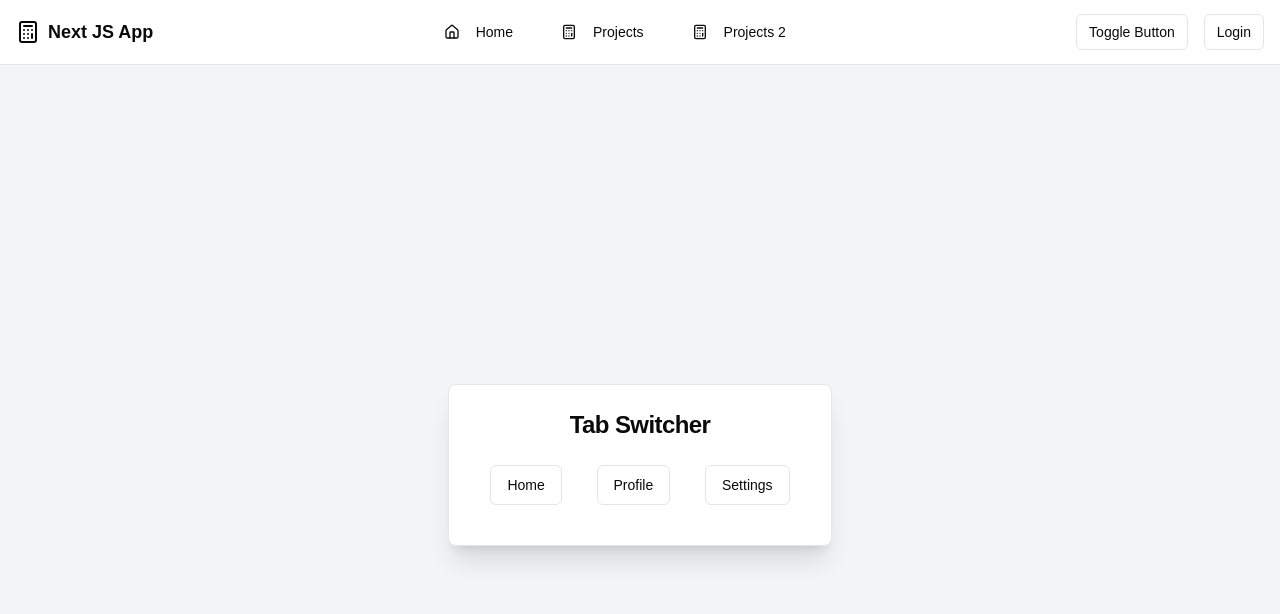
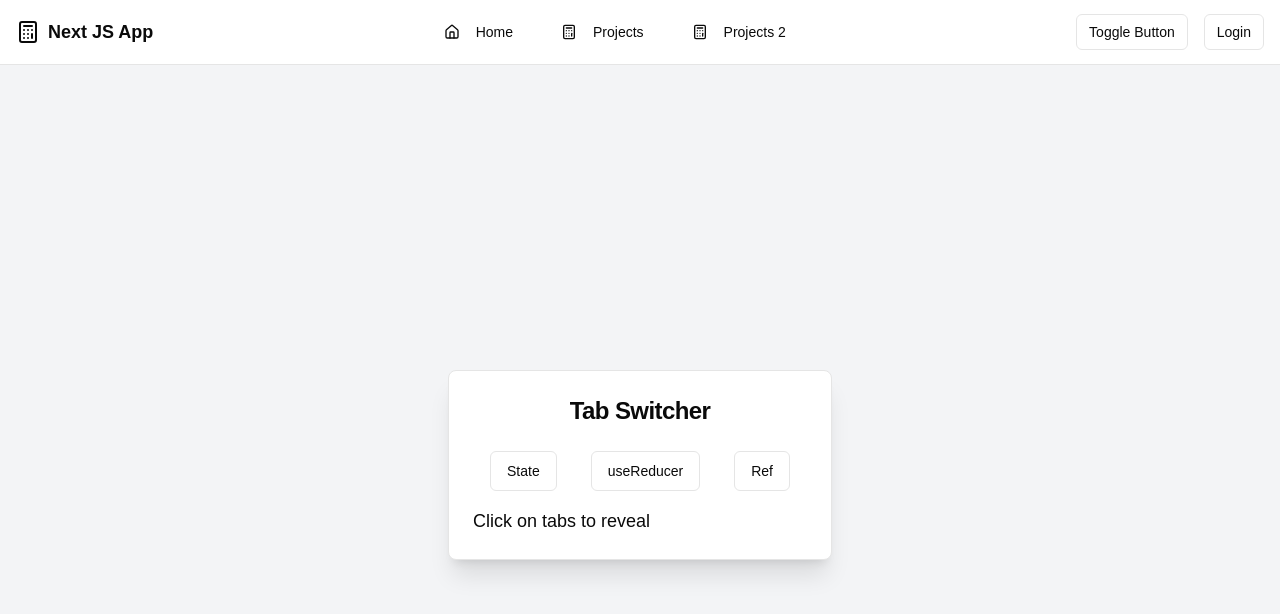
Before and after one commit to 1hirak/ProjectDisplay, a Next.js app: page /SimpleTabSwitcher in a window 1280 px wide. Shown: the top 614 px of the page. Built offline with nearby package versions, Linux system fonts and the light colour scheme.

Commit message:
[problem solved]

```diff
--- a/src/app/SimpleTabSwitcher/page.jsx
+++ b/src/app/SimpleTabSwitcher/page.jsx
@@ -1,22 +1,50 @@
-'use client'
+"use client";
 
 import { useReducer } from "react";
 import { Card, CardContent, CardHeader, CardTitle } from "@/components/ui/card";
 import { Button } from "@/components/ui/button";
 
-const tabs = ["Home", "Profile", "Settings"];
+const tabs = ["State", "useReducer", "Ref"];
+
+const data = {
+  default: "Click on tabs to reveal",
+  useState:
+    "The useState Hook is the fundamental state management tool in React's functional components. It provides a simple yet powerful way to add state to your components without using class components. When you call useState, it returns an array with two elements: the current state value and a function to update it. This pattern, known as array destructuring, makes it easy to use multiple state variables in a single component. For example, const [count, setCount] = useState(0) creates a count variable initialized to 0 and a setCount function to update it. The state update function can either directly set a new value or accept a callback function that receives the previous state as an argument, making it perfect for state updates that depend on the previous value.",
+
+  useReducer:
+    "The useReducer Hook provides a more sophisticated approach to state management, particularly useful when dealing with complex state logic or when state updates need to follow specific patterns. It's inspired by Redux's pattern and takes a reducer function along with an initial state as arguments. The reducer function receives the current state and an action object, then returns the new state based on that action. This makes it excellent for managing state that has multiple sub-values or when different actions need to trigger similar state updates. For instance, in a form with multiple fields, useReducer can centralize all the update logic in one place, making the code more maintainable and easier to debug. The dispatch function it returns can be passed down to child components, allowing them to trigger state changes without prop drilling.",
+
+  useRef:
+    "The useRef Hook serves as a way to persist values across renders without causing re-renders when the value changes. Unlike useState, updating a ref doesn't trigger a re-render, making it perfect for storing values that need to persist but don't affect the visual output. Common use cases include storing references to DOM elements, keeping track of previous values, managing timers and intervals, or storing any mutable value that needs to survive re-renders. For example, you might use useRef to store a reference to an input element (const inputRef = useRef(null)) and then access it directly in event handlers or effects. The .current property of a ref is mutable and can be updated at any time, which makes it particularly useful for imperative operations or when you need to interact with DOM APIs directly.",
+};
+
+const initialState= data.default;
 
 
+const reducer = (state,action)=>{
+        switch (action.type) {
+            case "State":
+                return state= data.useState;
+            case "useReducer":
+                return state= data.useReducer;
+            case "Ref":
+                return state= data.useRef;
 
+            default:
+                break;
+        }
+}
 
 export default function TabSwitcher() {
-  // Add useReducer here
+  const [state, dispatch] = useReducer(reducer,initialState)
 
   return (
     <div className="flex justify-center items-center min-h-screen bg-gray-100">
       <Card className="w-96 shadow-xl">
         <CardHeader>
-          <CardTitle className="text-center text-2xl font-bold">Tab Switcher</CardTitle>
+          <CardTitle className="text-center text-2xl font-bold">
+            Tab Switcher
+          </CardTitle>
         </CardHeader>
         <CardContent>
           {/* Tab Buttons */}
@@ -24,7 +52,11 @@ export default function TabSwitcher() {
             {tabs.map((tab) => (
               <Button
                 key={tab}
-                onClick={() => { /* Dispatch switch tab */ }}
+                onClick={() => {
+                  dispatch({
+                    type:tab
+                  })
+                }}
                 variant="outline"
               >
                 {tab}
@@ -34,8 +66,9 @@ export default function TabSwitcher() {
 
           {/* Tab Content */}
 
-          <div className="text-center text-lg font-semibold">
+          <div className=" text-lg  text-justify">
             {/* Display current tab content here */}
+            {state}
           </div>
         </CardContent>
       </Card>
```
